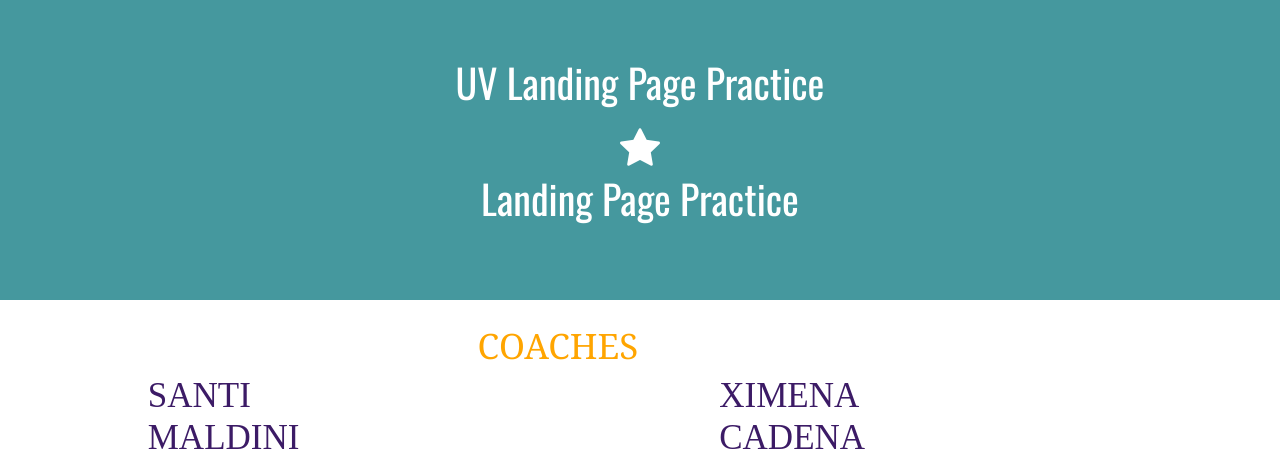
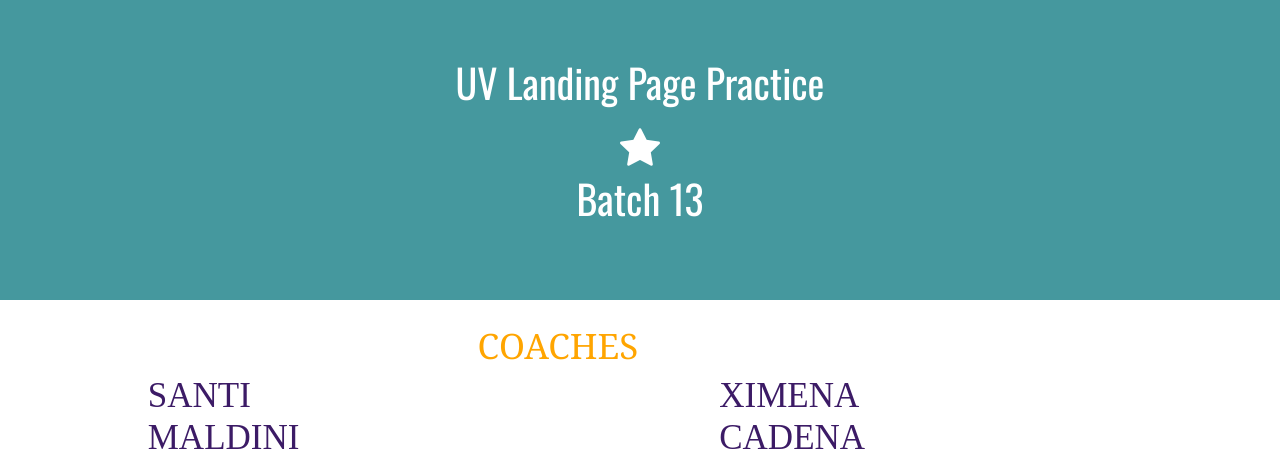
Before and after one commit to Cesar-CT/Landing-Page-Practice, a website: page public/index.html in a window 1280 px wide. Shown: the part 331-795 px from the top of the page. Drawn offline with nearby package versions, Linux system fonts and the light colour scheme; grey boxes are pictures that could not be loaded.

Commit message:
Update index.html

```diff
--- a/public/index.html
+++ b/public/index.html
@@ -71,7 +71,7 @@
                 </i>
 
                     </div>
-                    <h1>Landing Page Practice
+                    <h1>Batch 13
                     </h1>
                 </div>
             </header>
```
